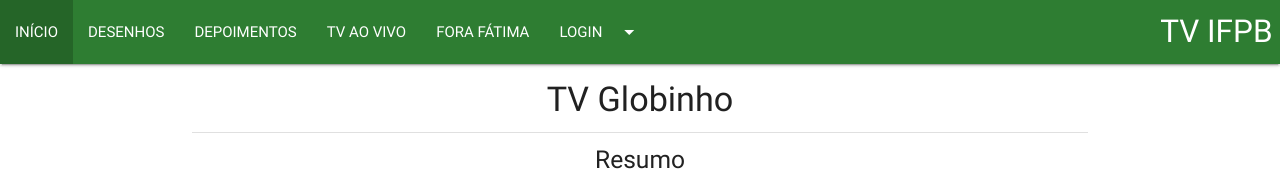
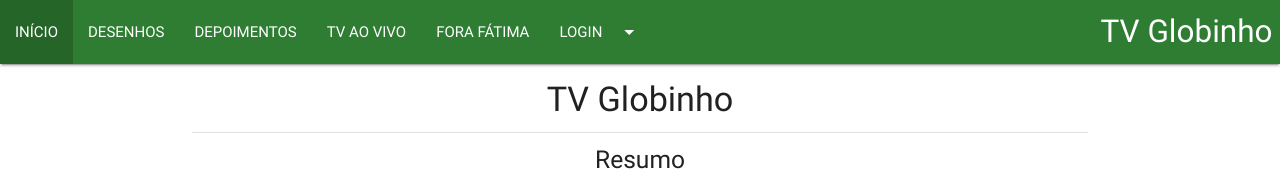
Before and after one commit to deboraqs/fanpageweb, a plain HTML site: page index.html in a window 1280 px wide. Shown: the top 171 px of the page. Drawn offline with Linux system fonts and the light colour scheme.

Commit message:
Alteração do logo pra "TV Globinho"

```diff
--- a/index.html
+++ b/index.html
@@ -22,7 +22,7 @@
         </ul>
         <nav class="green darken-3">
             <div class="nav-wrapper">
-                <a href="index.html" class="brand-logo right">TV IFPB</a>
+                <a href="index.html" class="brand-logo right">TV Globinho</a>
                 <ul id="nav-mobile" class="left hide-on-med-and-down">
                     <li class="active">
                         <a href="index.html">INÍCIO</a>
```
